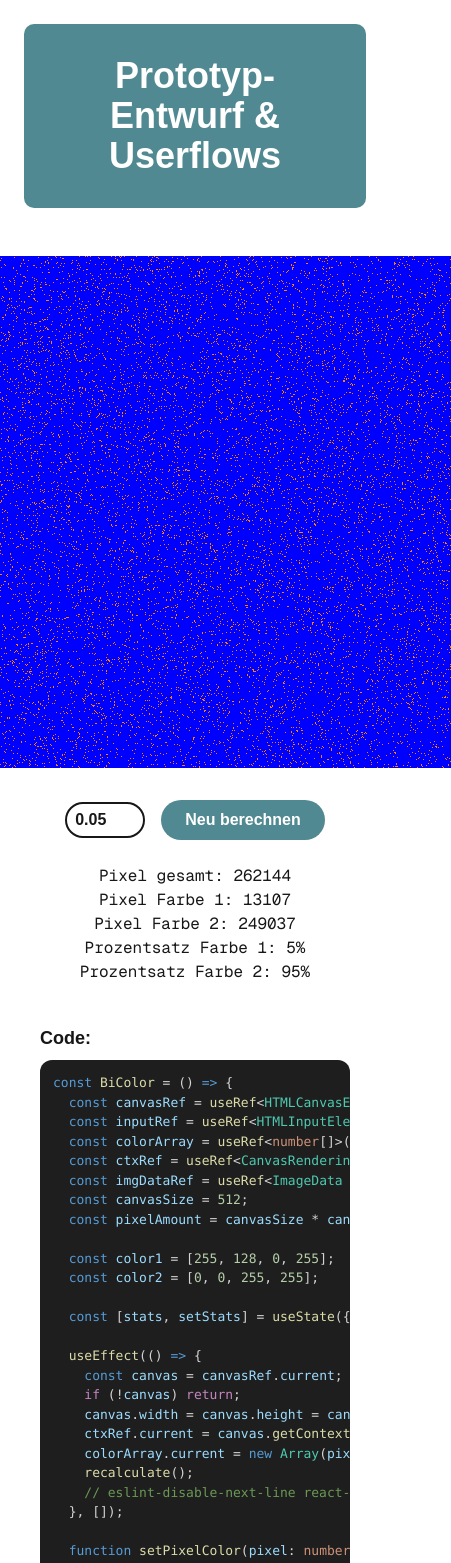
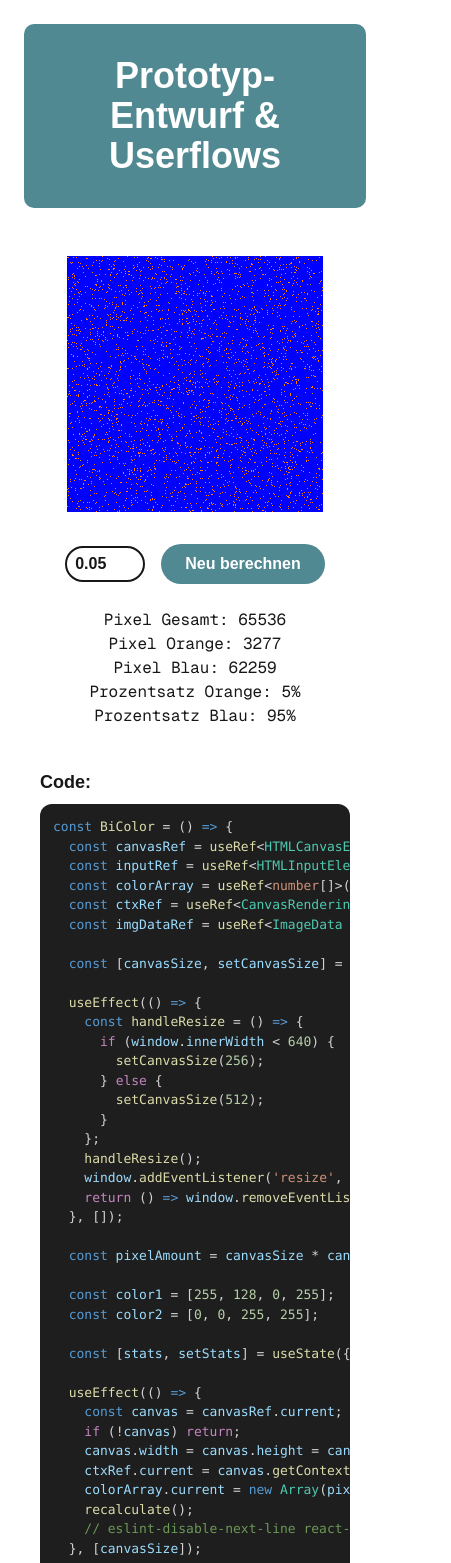
Before and after one commit to L0i0n0a/PsyKi, a Next.js app in the folder multarbeit/: page /details/design/2 in a window 390 px wide. Shown: the top 1563 px of the page, 451 px wide, since content can reach past the window. Built offline with nearby package versions, Linux system fonts and the light colour scheme.

Commit message:
mobile fix

```diff
--- a/multarbeit/src/components/canvas/BiColor.tsx
+++ b/multarbeit/src/components/canvas/BiColor.tsx
@@ -11,7 +11,22 @@ const codeString = `const BiColor = () => {
   const colorArray = useRef<number[]>([]);
   const ctxRef = useRef<CanvasRenderingContext2D | null>(null);
   const imgDataRef = useRef<ImageData | null>(null);
-  const canvasSize = 512;
+
+  const [canvasSize, setCanvasSize] = useState(512);
+
+  useEffect(() => {
+    const handleResize = () => {
+      if (window.innerWidth < 640) {
+        setCanvasSize(256);
+      } else {
+        setCanvasSize(512);
+      }
+    };
+    handleResize();
+    window.addEventListener('resize', handleResize);
+    return () => window.removeEventListener('resize', handleResize);
+  }, []);
+
   const pixelAmount = canvasSize * canvasSize;
 
   const color1 = [255, 128, 0, 255];
@@ -27,7 +42,7 @@ const codeString = `const BiColor = () => {
     colorArray.current = new Array(pixelAmount).fill(0);
     recalculate();
     // eslint-disable-next-line react-hooks/exhaustive-deps
-  }, []);
+  }, [canvasSize]);
 
   function setPixelColor(pixel: number, color: number[]) {
     if (!imgDataRef.current) return;
@@ -78,7 +93,10 @@ const codeString = `const BiColor = () => {
 
   return (
     <div className="flex flex-col items-center gap-4 p-4">
-      <canvas ref={canvasRef} className=""></canvas>
+      <canvas
+        ref={canvasRef}
+        style={{ width: canvasSize, height: canvasSize }}
+      ></canvas>
       <div className="flex items-center justify-around gap-4">
         <input
           ref={inputRef}
@@ -95,11 +113,11 @@ const codeString = `const BiColor = () => {
         />
       </div>
       <div className="mt-2 text-center font-mono">
-        <div>Pixel gesamt: {pixelAmount}</div>
-        <div>Farbe 1: {stats.color1}</div>
-        <div>Farbe 2: {stats.color2}</div>
-        <div>Prozentsatz Farbe 1: {stats.percentage}%</div>
-        <div>Prozentsatz Farbe 2: {100 - stats.percentage}%</div>
+        <div>Pixel Gesamt: {pixelAmount}</div>
+        <div>Pixel Orange: {stats.color1}</div>
+        <div>Pixel Blau: {stats.color2}</div>
+        <div>Prozentsatz Orange: {stats.percentage}%</div>
+        <div>Prozentsatz Blau: {100 - stats.percentage}%</div>
       </div>
       <div className="w-full mt-6">
         <h2 className="text-lg font-bold mb-2">Code:</h2>
@@ -121,7 +139,21 @@ const BiColor = () => {
   const ctxRef = useRef<CanvasRenderingContext2D | null>(null);
   const imgDataRef = useRef<ImageData | null>(null);
 
-  const canvasSize = 512;
+  const [canvasSize, setCanvasSize] = useState(512);
+
+  useEffect(() => {
+    const handleResize = () => {
+      if (window.innerWidth < 640) {
+        setCanvasSize(256);
+      } else {
+        setCanvasSize(512);
+      }
+    };
+    handleResize();
+    window.addEventListener('resize', handleResize);
+    return () => window.removeEventListener('resize', handleResize);
+  }, []);
+
   const pixelAmount = canvasSize * canvasSize;
 
   const color1 = [255, 128, 0, 255];
@@ -137,7 +169,7 @@ const BiColor = () => {
     colorArray.current = new Array(pixelAmount).fill(0);
     recalculate();
     // eslint-disable-next-line react-hooks/exhaustive-deps
-  }, []);
+  }, [canvasSize]);
 
   function setPixelColor(pixel: number, color: number[]) {
     if (!imgDataRef.current) return;
@@ -188,7 +220,10 @@ const BiColor = () => {
 
   return (
     <div className="flex flex-col items-center gap-4 p-4">
-      <canvas ref={canvasRef} className=""></canvas>
+      <canvas
+        ref={canvasRef}
+        style={{ width: canvasSize, height: canvasSize }}
+      ></canvas>
       <div className="flex items-center justify-around gap-4">
         <input
           ref={inputRef}
@@ -205,11 +240,11 @@ const BiColor = () => {
         />
       </div>
       <div className="mt-2 text-center font-mono">
-        <div>Pixel gesamt: {pixelAmount}</div>
-        <div>Pixel Farbe 1: {stats.color1}</div>
-        <div>Pixel Farbe 2: {stats.color2}</div>
-        <div>Prozentsatz Farbe 1: {stats.percentage}%</div>
-        <div>Prozentsatz Farbe 2: {100 - stats.percentage}%</div>
+        <div>Pixel Gesamt: {pixelAmount}</div>
+        <div>Pixel Orange: {stats.color1}</div>
+        <div>Pixel Blau: {stats.color2}</div>
+        <div>Prozentsatz Orange: {stats.percentage}%</div>
+        <div>Prozentsatz Blau: {100 - stats.percentage}%</div>
       </div>
       <div className="w-full mt-6">
         <h2 className="text-lg font-bold mb-2">Code:</h2>
```
